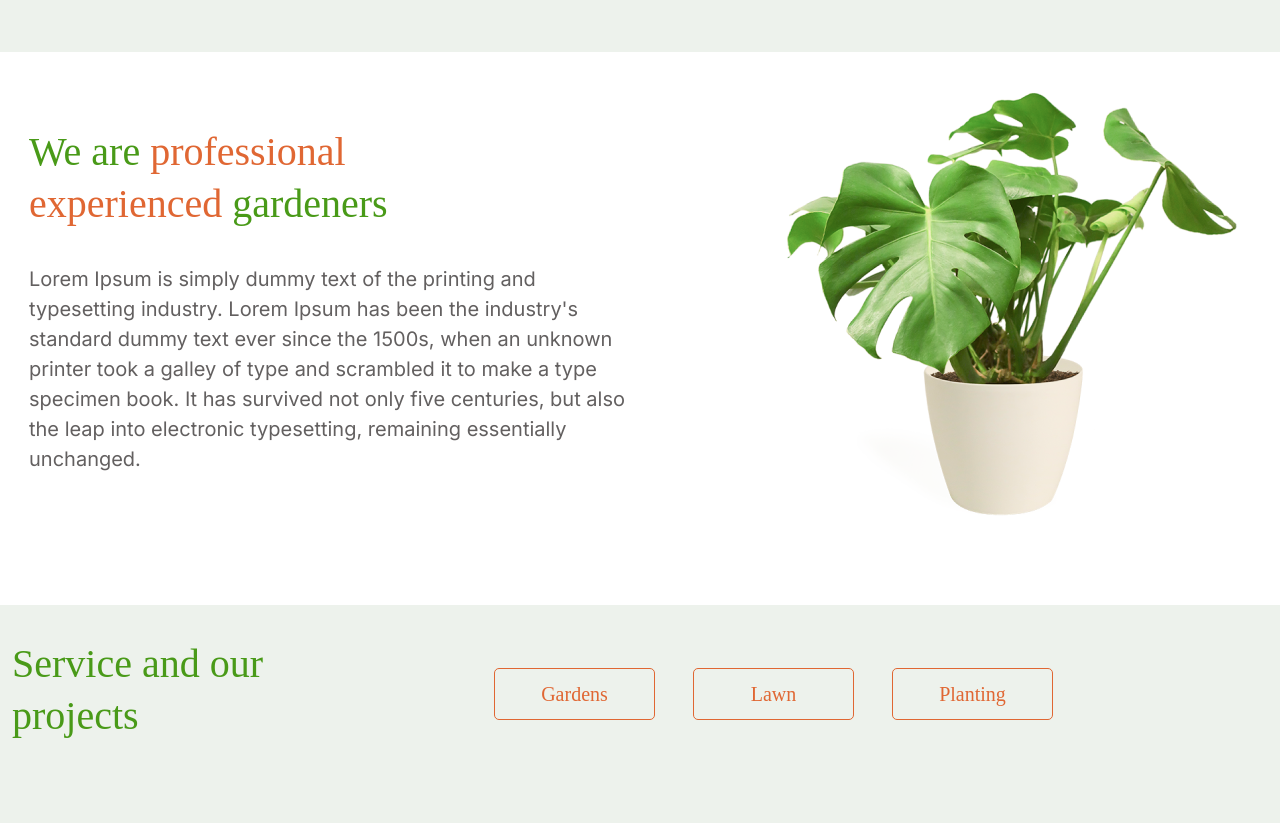
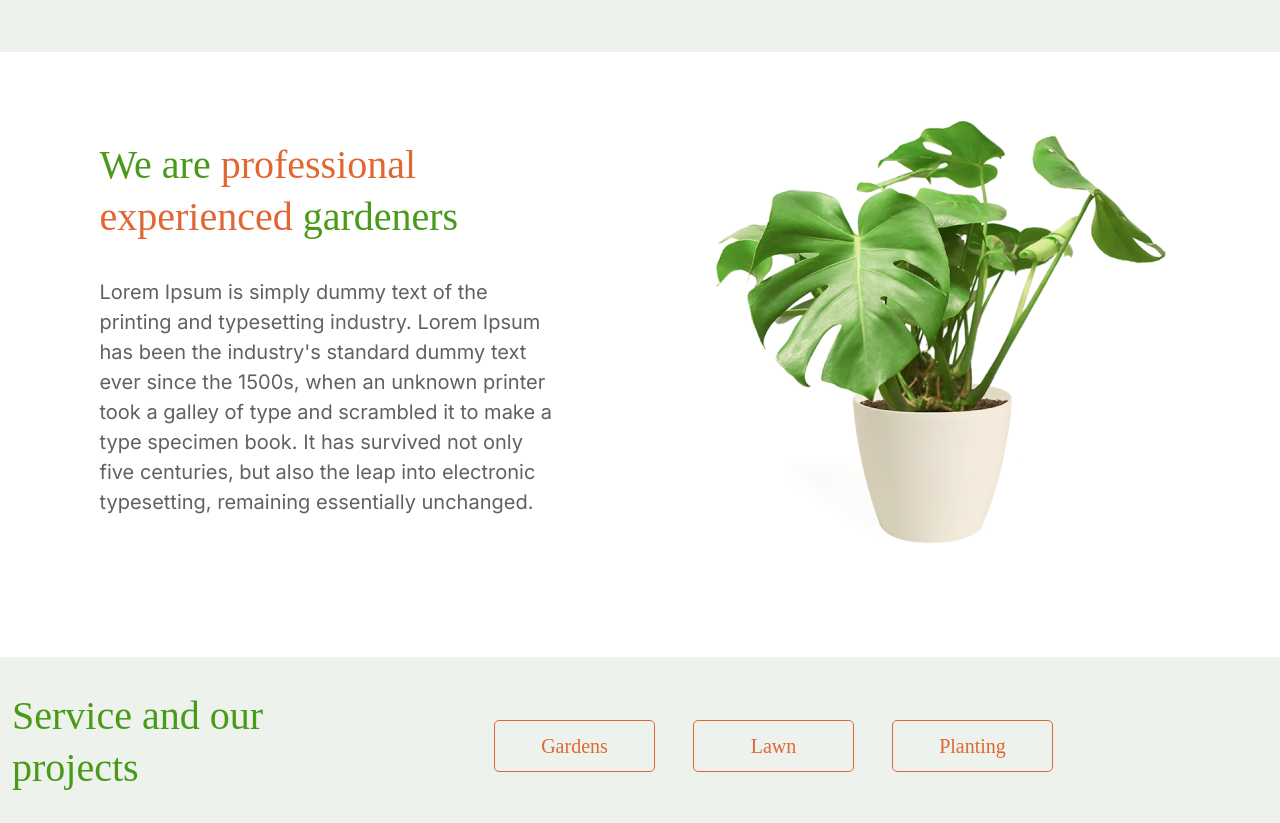
Before and after one commit to nicolaeee/plants, a plain HTML site: page plants/index.html in a window 1280 px wide. Shown: the part 675-1498 px from the top of the page. Drawn offline with Linux system fonts and the light colour scheme; a web font is replaced by a local one.

Commit message:
fix:fix the about section for the pixel perfect

```diff
--- a/plants/sass/components/_about.scss
+++ b/plants/sass/components/_about.scss
@@ -3,7 +3,7 @@
     justify-content: center;
     align-items: center;
     gap: 153px;
-    padding: 0 0 70px 0;
+    padding: 27.9px 109px 94px 108px;
     .about-content{
         max-width: 605px;
         .about-h2{
```
Also changed, not shown: plants/css/style.css, 1 other file.
